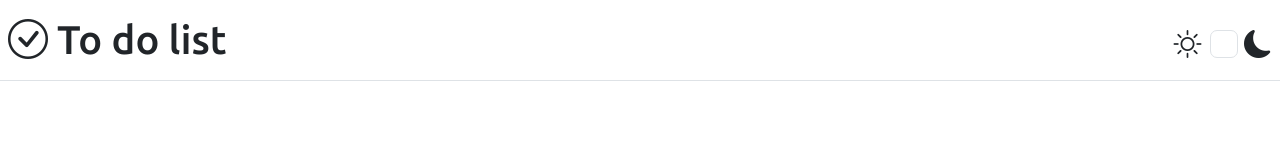
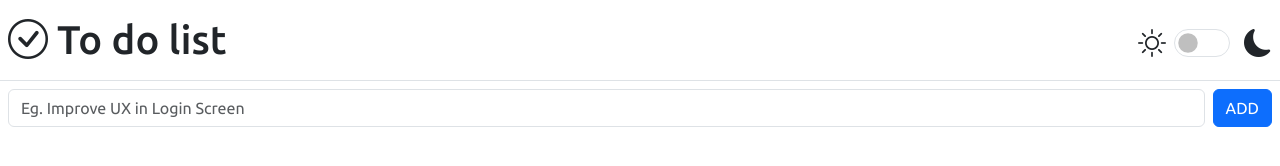
Before and after one commit to Milinda55/To-do-list, a website built with Vite: page index.html in a window 1280 px wide. Built offline with nearby package versions, Linux system fonts and the light colour scheme.

Commit message:
Set input fields and check boxes

```diff
--- a/index.html
+++ b/index.html
@@ -15,13 +15,25 @@
         </h1>
         <div class="d-flex gap-2 fs-3">
           <i class="bi bi-brightness-high"></i>
-          <div>
-            <input class="form-check-input" type="checkbox">
+          <div class="form-check form-switch">
+            <input class="form-check-input" type="checkbox" role="switch">
             <i class="bi bi-moon-fill"></i>
           </div>
         </div>
       </header>
-      <main></main>
+      <main>
+        <section class="p-2">
+          <form action="javascript:void(0)">
+            <div class="d-flex gap-2">
+              <input class="form-control" type="text"
+                     placeholder="Eg. Improve UX in Login Screen">
+              <button class="btn btn-primary">ADD</button>
+            </div>
+          </form>
+        </section>
+
+
+      </main>
     </section>
   </body>
 </html>
```
